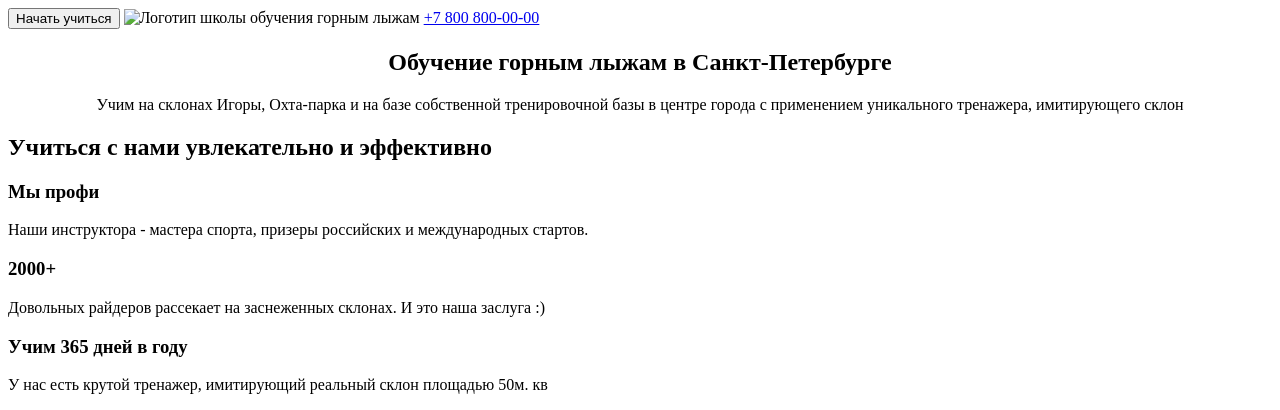
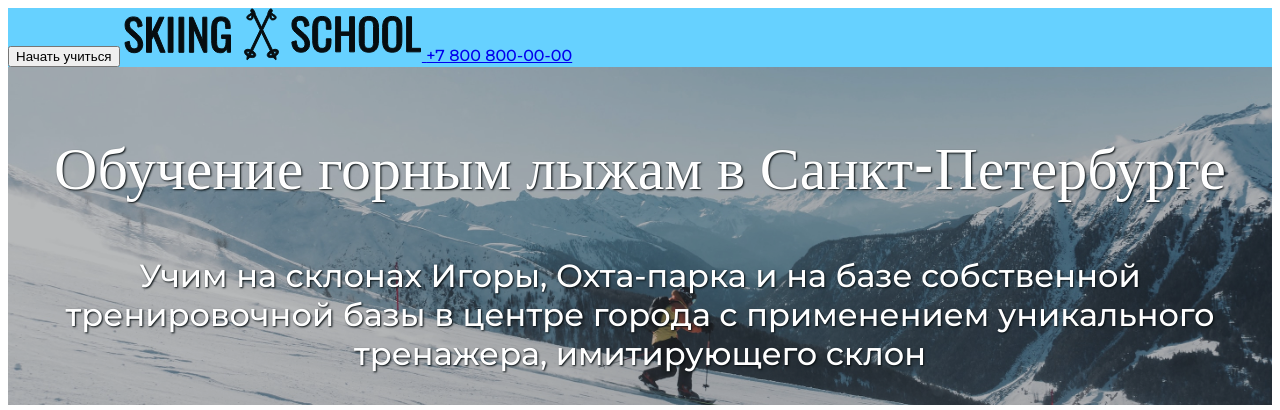
Before and after one commit to P01oniuM/ski-school-pronin, a plain HTML site: page index.html in a window 1280 px wide. Shown: the top 410 px of the page. Drawn offline with Linux system fonts and the light colour scheme.

Commit message:
add fonts, img

```diff
--- a/index.html
+++ b/index.html
@@ -10,14 +10,18 @@
 <body>
     <header>
         <button class="btn">Начать учиться</button>
-        <img class="logo" src="#" alt="Логотип школы обучения горным лыжам">
+        <a href="#" class="logo-link">
+          <img class="logo" src="img/logo.svg" alt="Логотип школы обучения горным лыжам">
+        </a>
         <a class="phone-number" href="#">+7 800 800-00-00</a>
     </header>
 
     <main>
         <section class="promo">
+          <div class="promo-main">
             <h1 class="promo-title">Обучение горным лыжам в Санкт-Петербурге</h1>
             <p class="promo-text">Учим на склонах Игоры, Охта-парка и на базе собственной тренировочной базы в центре города с применением уникального тренажера, имитирующего склон</p>
+          </div>
         </section>
 
         <section class="benefits">
--- a/styles/style.css
+++ b/styles/style.css
@@ -1,6 +1,67 @@
+/* montserrat-regular - latin_cyrillic */
+@font-face {
+  font-family: 'Montserrat';
+  font-style: normal;
+  font-weight: 400;
+  src: local(''),
+       url('../fonts/montserrat-v24-latin_cyrillic-regular.woff2') format('woff2'), /* Chrome 26+, Opera 23+, Firefox 39+ */
+       url('../fonts/montserrat-v24-latin_cyrillic-regular.woff') format('woff'); /* Chrome 6+, Firefox 3.6+, IE 9+, Safari 5.1+ */
+}
+/* montserrat-500 - latin_cyrillic */
+@font-face {
+  font-family: 'Montserrat';
+  font-style: normal;
+  font-weight: 500;
+  src: local(''),
+       url('../fonts/montserrat-v24-latin_cyrillic-500.woff2') format('woff2'), /* Chrome 26+, Opera 23+, Firefox 39+ */
+       url('../fonts/montserrat-v24-latin_cyrillic-500.woff') format('woff'); /* Chrome 6+, Firefox 3.6+, IE 9+, Safari 5.1+ */
+}
+/* oswald-500 - latin */
+@font-face {
+  font-family: 'Oswald';
+  font-style: normal;
+  font-weight: 500;
+  src: local(''),
+       url('../fonts/oswald-v48-latin-500.woff2') format('woff2'), /* Chrome 26+, Opera 23+, Firefox 39+ */
+       url('../fonts/oswald-v48-latin-500.woff') format('woff'); /* Chrome 6+, Firefox 3.6+, IE 9+, Safari 5.1+ */
+}
+ /* header */
+ header {
+   background: #66D1FF;
+   font-family: 'Montserrat';
+   font-style: normal;
+   font-weight: 500;
+ }
+
+/* promo */
+.promo {
+  background-image: url(../img/promo.jpg);
+  background-repeat: no-repeat;
+  background-position: center;
+  background-size: cover;
+  color: #FFFFFF;
+  display: flex;
+  align-items: center;
+  text-align: center;
+  text-shadow: 1px 1px 2px #060D10;
+}
+
+.promo-main {
+  background-color: rgba(6, 13, 16, 0.25);
+}
+
 .promo-title {
-  text-align: center;
+  font-family: 'Oswald';
+  font-style: normal;
+  font-weight: 500;
+  font-size: 60px;
+  line-height: 89px;
 }
+
 .promo-text {
-  text-align: center;
+  font-family: 'Montserrat';
+  font-style: normal;
+  font-weight: 500;
+  font-size: 32px;
+line-height: 39px;
 }
```
Also changed, not shown: fonts/montserrat-v24-latin_cyrillic-500.woff (added), fonts/montserrat-v24-latin_cyrillic-500.woff2 (added), fonts/montserrat-v24-latin_cyrillic-regular.woff (added), fonts/montserrat-v24-latin_cyrillic-regular.woff2 (added), fonts/oswald-v48-latin-500.woff (added), fonts/oswald-v48-latin-500.woff2 (added), img/logo.svg (added), img/promo.jpg (added).
